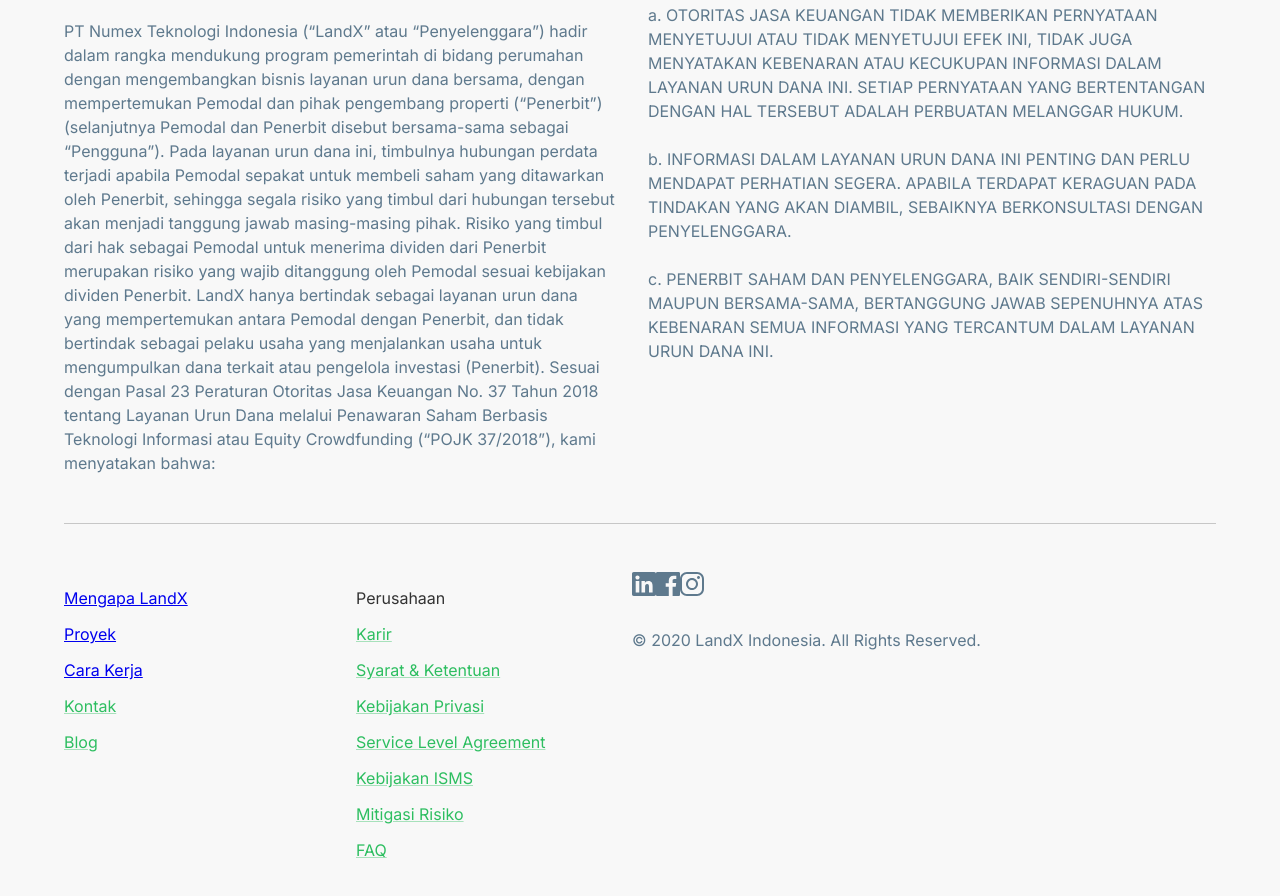
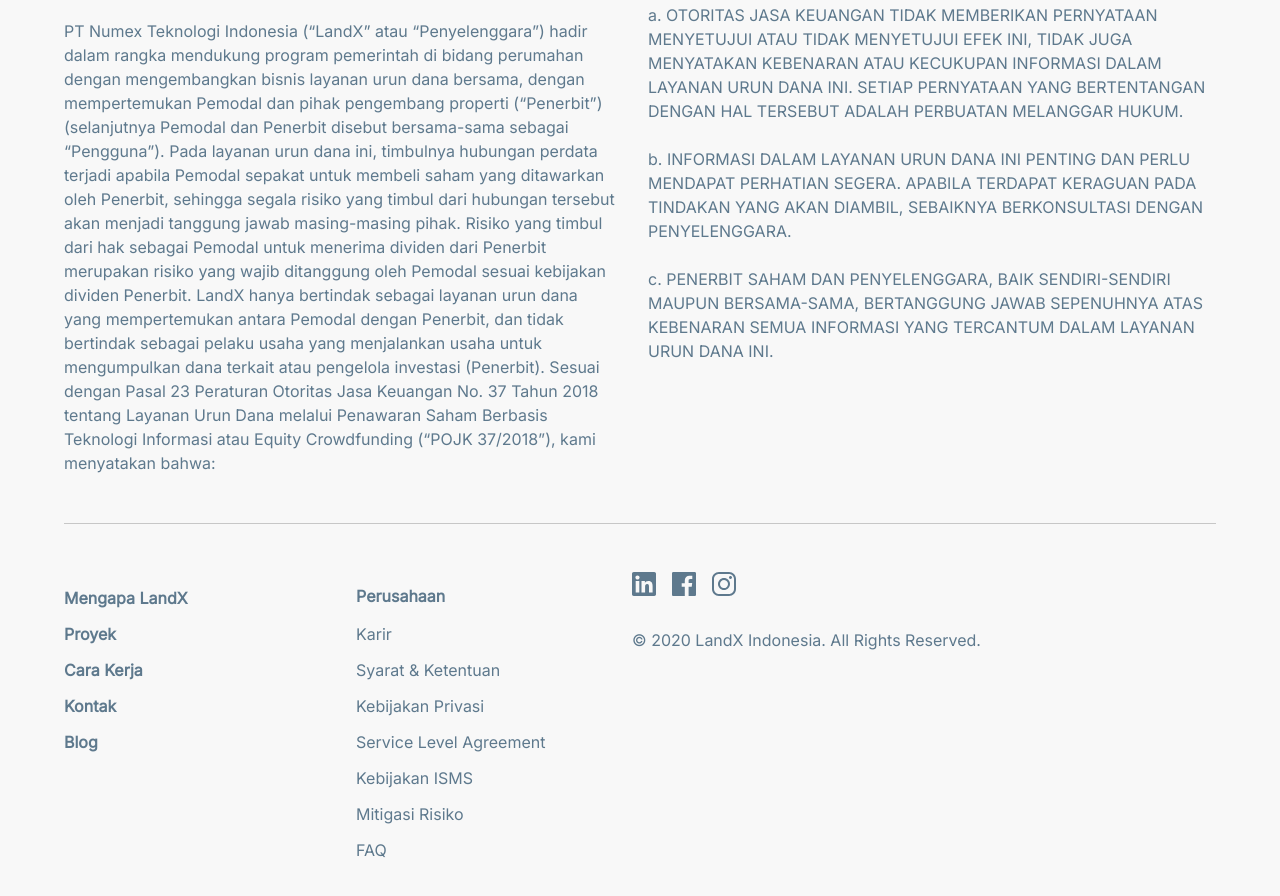
Before and after one commit to rexcorp1/invstr-home, a Gatsby site: page / in a window 1280 px wide. Shown: the part 2224-3120 px from the top of the page. Built offline with nearby package versions, Linux system fonts and the light colour scheme; Gatsby itself is replaced by a stand-in of ours.

Commit message:
footer 95%

```diff
--- a/src/assets/styling/themeConfig.js
+++ b/src/assets/styling/themeConfig.js
@@ -91,7 +91,7 @@
       contrastText: 'rgba(255,255,255,0.87)',
     },
     secondary: {
-      main: '#ffffff',
+      main: '#5e798d',
       contrastText: '#2DBE60',
     },
     accent1: {
--- a/src/components/footer/footer.js
+++ b/src/components/footer/footer.js
@@ -122,7 +122,7 @@
             <hr/>
 
             <Grid container spacing={2} style={{ marginTop:`3rem` }}>
-                <Grid xs={12} md={3}>
+                <Grid xs={12} md={3} className="footer-menu-one">
                     <MenuList>
                         <MenuItem>
                             <AnchorLink to='/#why-landx'>Mengapa LandX</AnchorLink>
@@ -142,11 +142,9 @@
                     </MenuList>
                 </Grid>
 
-                <Grid xs={12} md={3}>
+                <Grid xs={12} md={3} className="footer-menu-two">
+                    <Typography color="secondary" className="footer-menu-title">Perusahaan</Typography>
                     <MenuList>
-                        <MenuItem>
-                            <Typography>Perusahaan</Typography>
-                        </MenuItem>
                         <MenuItem>
                             <Link to='/blog/jobs-at-landx/'>Karir</Link>
                         </MenuItem>
--- a/src/components/footer/footer.scss
+++ b/src/components/footer/footer.scss
@@ -34,6 +34,25 @@
 }
 
 .footer-icon-link {
-    margin-right: 1rem;
+    margin-right: 1rem !important;
     cursor: pointer;
 }
+
+.footer-menu-one a {
+    text-decoration: none;
+    color: #5e798d;
+    font-weight: 700;
+}
+
+.footer-menu-two a {
+    text-decoration: none;
+    color: #5e798d;
+    font-weight: 500;
+}
+
+.footer-menu-title {
+    font-weight: 700 !important;
+    text-align-last: left !important;
+    margin-left: 1rem !important;
+    margin-top: 12px !important;
+}
```
